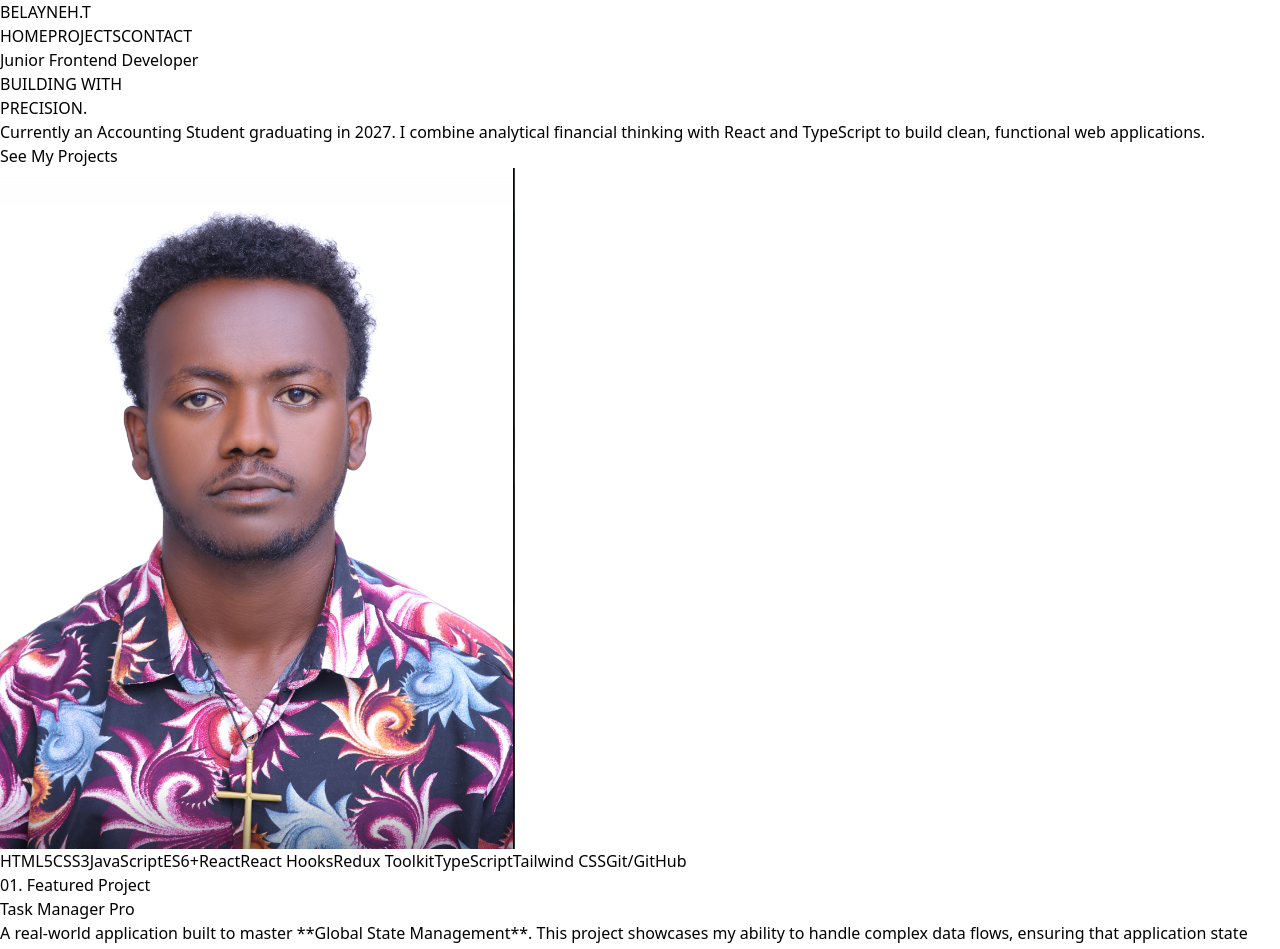
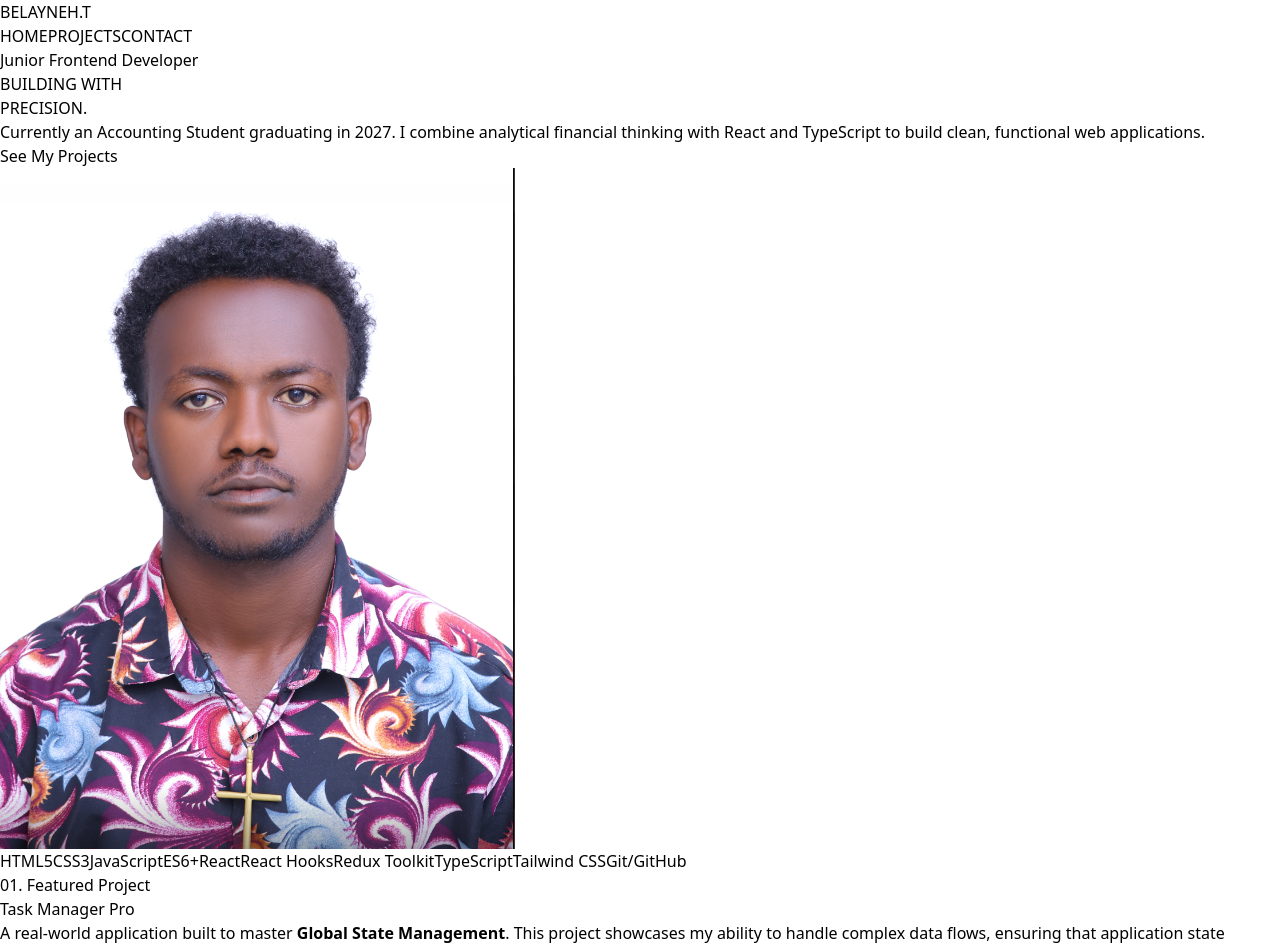
Before and after one commit to belayneh049-ui/Portfolio, a React (Vite) app: page / in a window 1280 px wide. Shown: the top 949 px of the page. Built offline with nearby package versions, Linux system fonts and the light colour scheme.

Commit message:
fix: balanced JSX tags and removed inline comment

```diff
--- a/src/App.tsx
+++ b/src/App.tsx
@@ -67,7 +67,7 @@ function App() {
         <div className="bg-slate-900/40 p-10 rounded-2xl border border-white/5">
           <h4 className="text-2xl font-bold mb-3">Task Manager Pro</h4>
           <p className="text-slate-400 mb-6 leading-relaxed max-w-2xl">
-            A real-world application built to master **Global State Management**.
+            A real-world application built to master <strong>Global State Management</strong>.
             This project showcases my ability to handle complex data flows,
             ensuring that application state remains as balanced as an accounting ledger.
           </p>
@@ -98,7 +98,7 @@ function App() {
         <p className="mt-20 text-[10px] text-slate-700 tracking-[0.2em] uppercase">Built by Belayneh Takele • 2026</p>
       </footer>
 
-    </div> // This was the missing closing tag!
+    </div>
   );
 }
 
```
Also changed, not shown: 1 other file (tests, documents, lock files or other folders).
